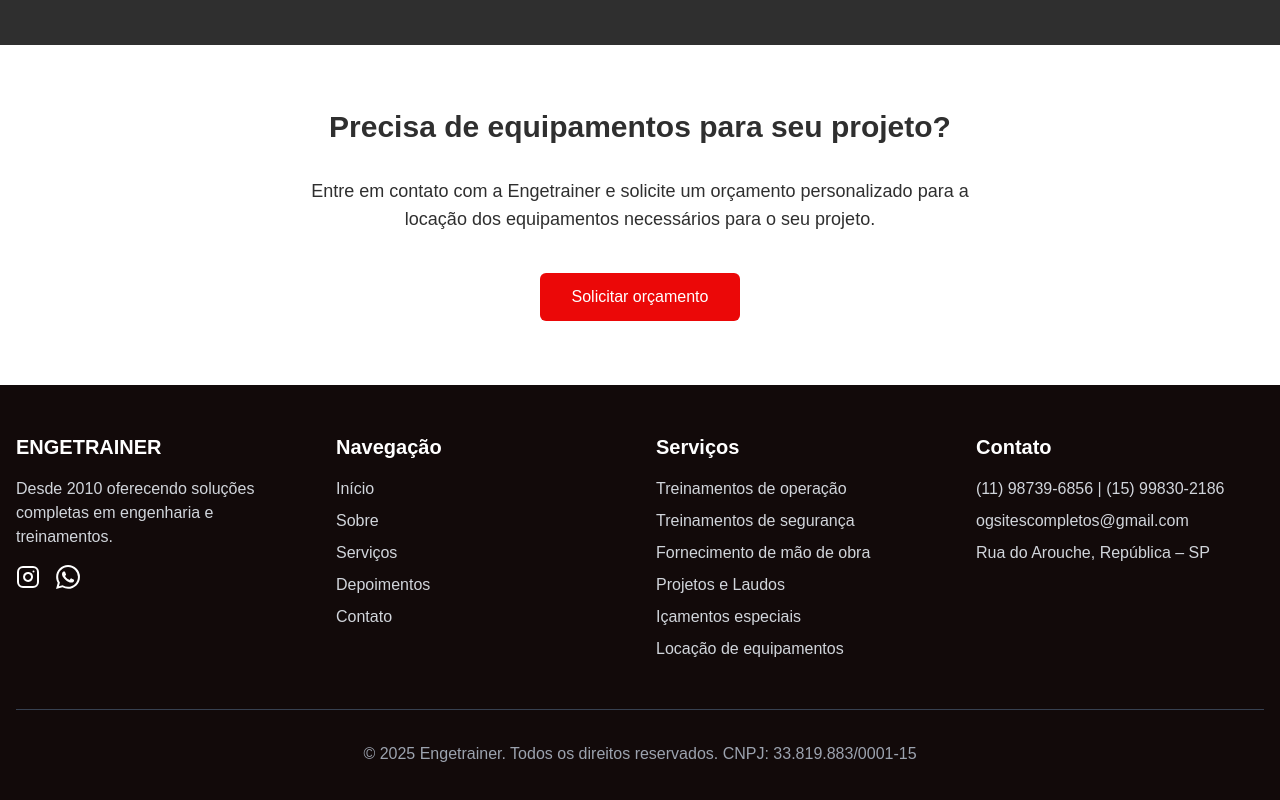
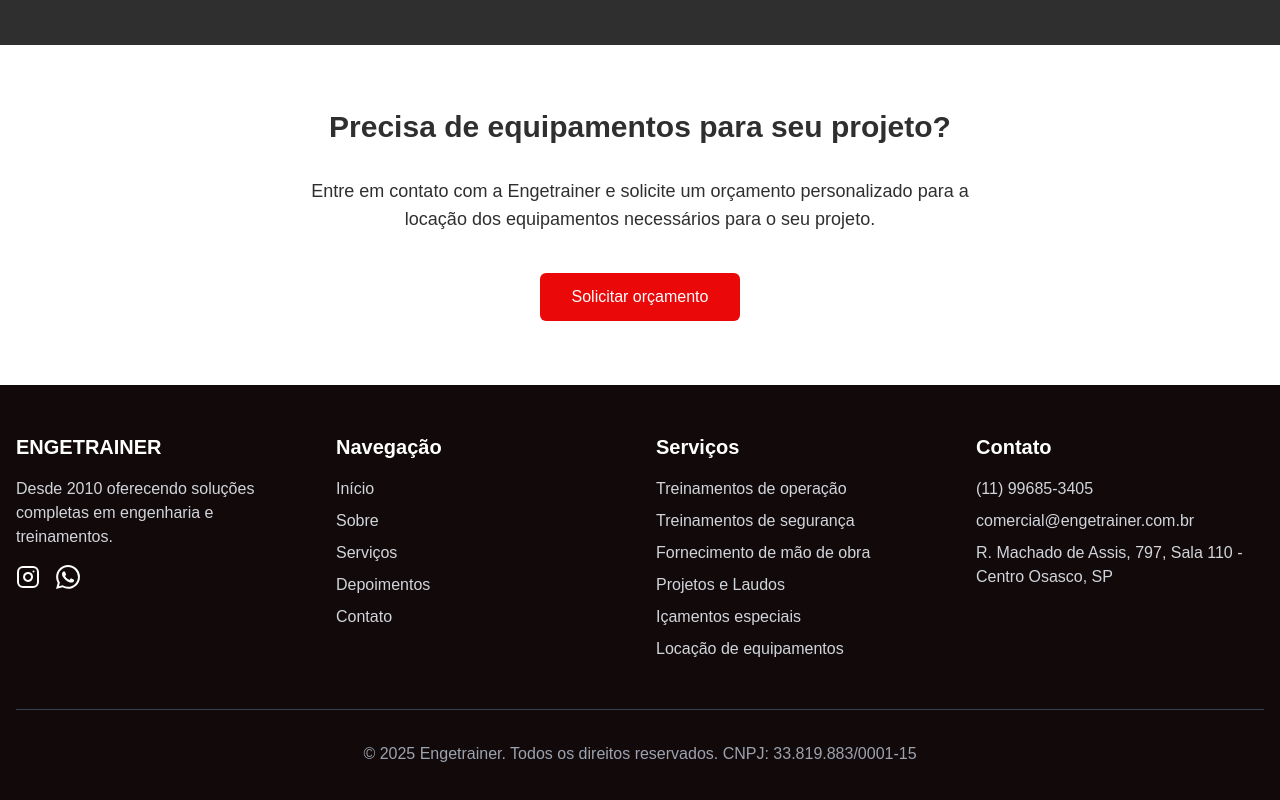
Before and after one commit to Guizinhn/Engentreiner, a React (Vite) app: page /locacao-de-equipamentos in a window 1280 px wide. Shown: the part 2953-3753 px from the top of the page. Built offline with nearby package versions, Linux system fonts and the light colour scheme.

Commit message:
mudando numero

```diff
--- a/src/components/FloatingButtons.tsx
+++ b/src/components/FloatingButtons.tsx
@@ -44,7 +44,7 @@ const FloatingButtons = () => {
           Siga nosso Instagram
         </motion.span>
       </motion.a>
-      <motion.a href="https://wa.me/5511987396856?text=Olá,%20gostaria%20de%20falar%20com%20um%20especialista%20da%20Engetrainer" target="_blank" rel="noopener noreferrer" className="group relative flex items-center justify-center w-14 h-14 bg-green-500 rounded-full shadow-lg hover:shadow-xl transition-all duration-300" aria-label="WhatsApp" initial={{
+      <motion.a href="https://wa.me/5511996853405?text=Olá,%20gostaria%20de%20falar%20com%20um%20especialista%20da%20Engetrainer" target="_blank" rel="noopener noreferrer" className="group relative flex items-center justify-center w-14 h-14 bg-green-500 rounded-full shadow-lg hover:shadow-xl transition-all duration-300" aria-label="WhatsApp" initial={{
       y: 100,
       opacity: 0
     }} animate={{
--- a/src/components/Footer.tsx
+++ b/src/components/Footer.tsx
@@ -15,7 +15,7 @@ const Footer = () => {
               <a href="https://instagram.com/otavioo.elias" target="_blank" rel="noopener noreferrer" className="text-white hover:text-[#eb0808] transition-colors">
                 <Instagram size={24} />
               </a>
-              <a href="https://wa.me/5511987396856" target="_blank" rel="noopener noreferrer" className="text-white hover:text-[#eb0808] transition-colors">
+              <a href="https://wa.me/5511996853405" target="_blank" rel="noopener noreferrer" className="text-white hover:text-[#eb0808] transition-colors">
                 <svg className="w-6 h-6" fill="currentColor" viewBox="0 0 24 24" xmlns="http://www.w3.org/2000/svg">
                   <path d="M17.472 14.382c-.297-.149-1.758-.867-2.03-.967-.273-.099-.471-.148-.67.15-.197.297-.767.966-.94 1.164-.173.199-.347.223-.644.075-.297-.15-1.255-.463-2.39-1.475-.883-.788-1.48-1.761-1.653-2.059-.173-.297-.018-.458.13-.606.134-.133.298-.347.446-.52.149-.174.198-.298.298-.497.099-.198.05-.371-.025-.52-.075-.149-.669-1.612-.916-2.207-.242-.579-.487-.5-.669-.51-.173-.008-.371-.01-.57-.01-.198 0-.52.074-.792.372-.272.297-1.04 1.016-1.04 2.479 0 1.462 1.065 2.875 1.213 3.074.149.198 2.096 3.2 5.077 4.487.709.306 1.262.489 1.694.625.712.227 1.36.195 1.871.118.571-.085 1.758-.719 2.006-1.413.248-.694.248-1.289.173-1.413-.074-.124-.272-.198-.57-.347m-5.421 7.403h-.004a9.87 9.87 0 01-5.031-1.378l-.361-.214-3.741.982.998-3.648-.235-.374a9.86 9.86 0 01-1.51-5.26c.001-5.45 4.436-9.884 9.888-9.884 2.64 0 5.122 1.03 6.988 2.898a9.825 9.825 0 012.893 6.994c-.003 5.45-4.437 9.884-9.885 9.884m8.413-18.297A11.815 11.815 0 0012.05 0C5.495 0 .16 5.335.157 11.892c0 2.096.547 4.142 1.588 5.945L.057 24l6.305-1.654a11.882 11.882 0 005.683 1.448h.005c6.554 0 11.89-5.335 11.893-11.893a11.821 11.821 0 00-3.48-8.413z" />
                 </svg>
@@ -90,10 +90,10 @@ const Footer = () => {
           <div>
             <h3 className="text-xl font-bold mb-4">Contato</h3>
             <p className="text-gray-300 mb-2">
-              (11) 98739-6856 | (15) 99830-2186
+              (11) 99685-3405
             </p>
-            <p className="text-gray-300 mb-2">ogsitescompletos@gmail.com</p>
-            <p className="text-gray-300">Rua do Arouche, República – SP</p>
+            <p className="text-gray-300 mb-2">comercial@engetrainer.com.br</p>
+            <p className="text-gray-300">R. Machado de Assis, 797, Sala 110 - Centro Osasco, SP</p>
           </div>
         </div>
         <div className="border-t border-gray-700 mt-12 pt-8 text-center">
--- a/src/pages/ServicePages/Workforce.tsx
+++ b/src/pages/ServicePages/Workforce.tsx
@@ -152,7 +152,7 @@ const Workforce = () => {
           obra especializada, com profissionais qualificados e prontos para
           integrar sua equipe.
         </p>
-        <a href="https://wa.me/5511987396856?text=Olá,%20gostaria%20de%20informações%20sobre%20fornecimento%20de%20mão%20de%20obra" target="_blank" rel="noopener noreferrer" className="inline-block bg-[#eb0808] hover:bg-[#d10707] text-white font-medium py-3 px-8 rounded-md transition-colors duration-300">
+        <a href="https://wa.me/5511996853405?text=Olá,%20gostaria%20de%20informações%20sobre%20fornecimento%20de%20mão%20de%20obra" target="_blank" rel="noopener noreferrer" className="inline-block bg-[#eb0808] hover:bg-[#d10707] text-white font-medium py-3 px-8 rounded-md transition-colors duration-300">
           Solicitar profissionais
         </a>
       </div>
```
